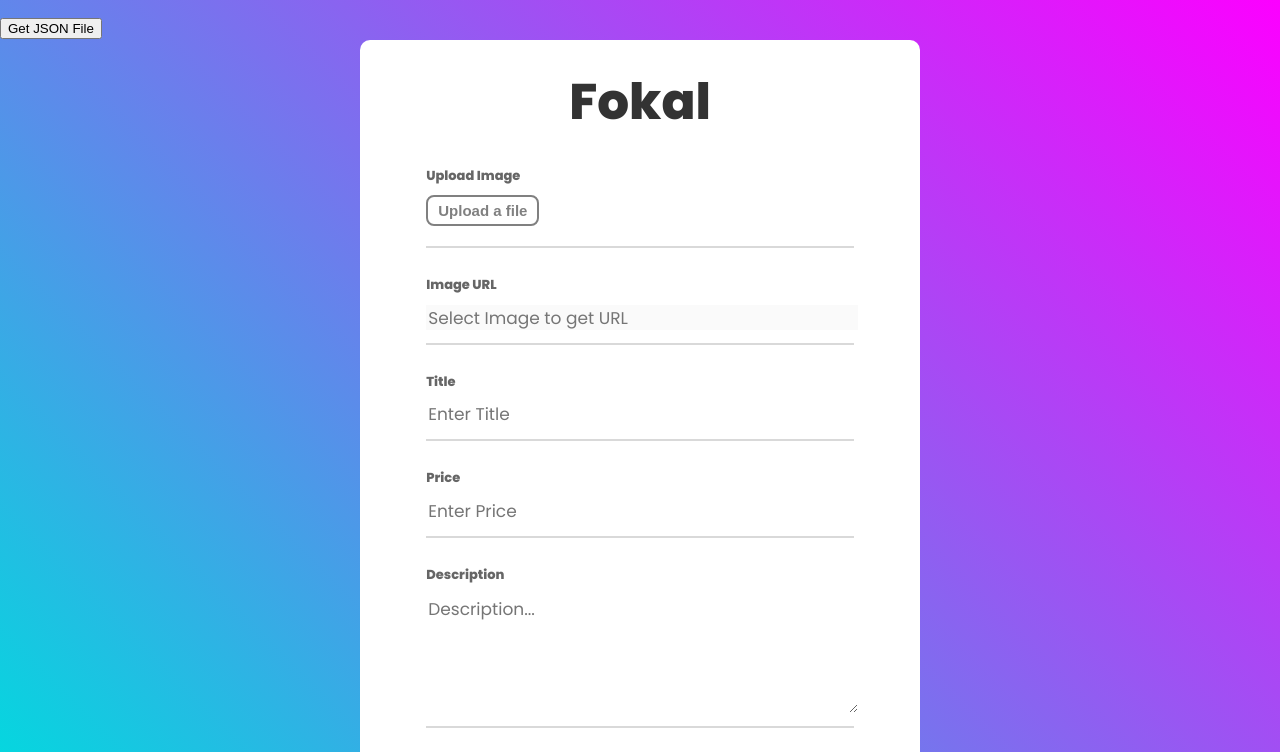
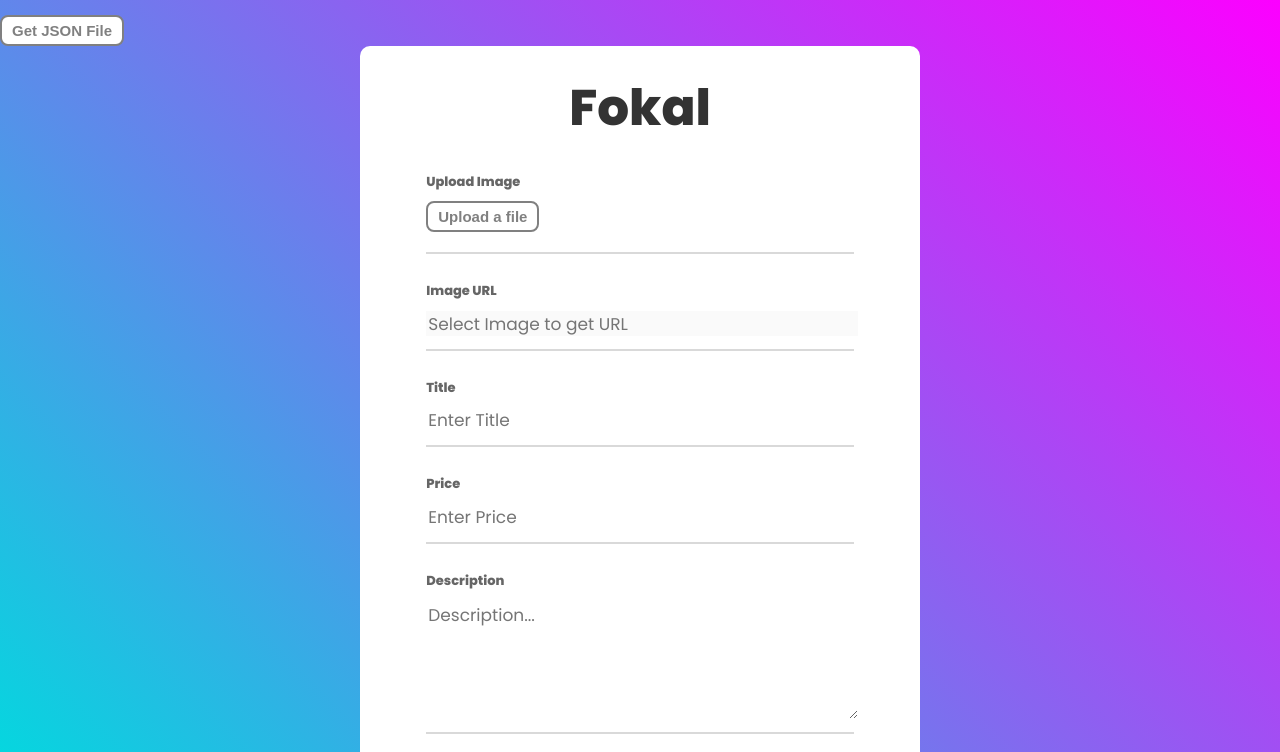
Before and after one commit to pro123908/Fokal, a plain HTML site: page index.html in a window 1280 px wide. Shown: the top 752 px of the page. Drawn offline with nearby package versions, Linux system fonts and the light colour scheme.

Commit message:
Button Styled

```diff
--- a/index.html
+++ b/index.html
@@ -14,7 +14,7 @@
 
 <body>
     <div class="main">
-        <button onclick="downloadFile()">Get JSON File</button>
+        <button class='btn' onclick="downloadFile()">Get JSON File</button>
         <div class="form-container">
 
             <h1 class="heading">Fokal</h1>
```
